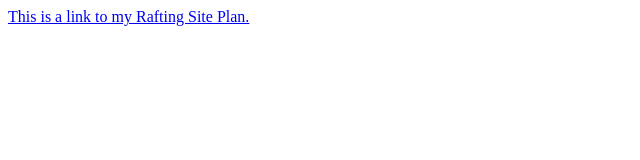
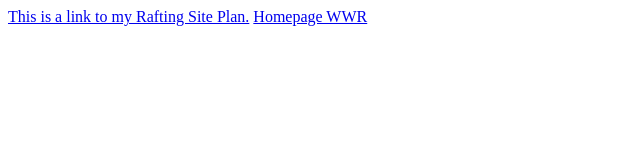
Before and after one commit to nathanharris90/wdd130, a plain HTML site: page index.html in a window 1280 px wide. Shown: the whole page, without its empty margins (0-640 px from the left). Drawn offline with Linux system fonts and the light colour scheme.

Commit message:
Homepage added to index.html

```diff
--- a/index.html
+++ b/index.html
@@ -8,6 +8,7 @@
 </head>
 <body>
     <a href="./wwr/siteplan.html">This is a link to my Rafting Site Plan.</a>
+    <a href="./wwr/index.html">Homepage WWR</a>
 
 </body>
 </html>
```
